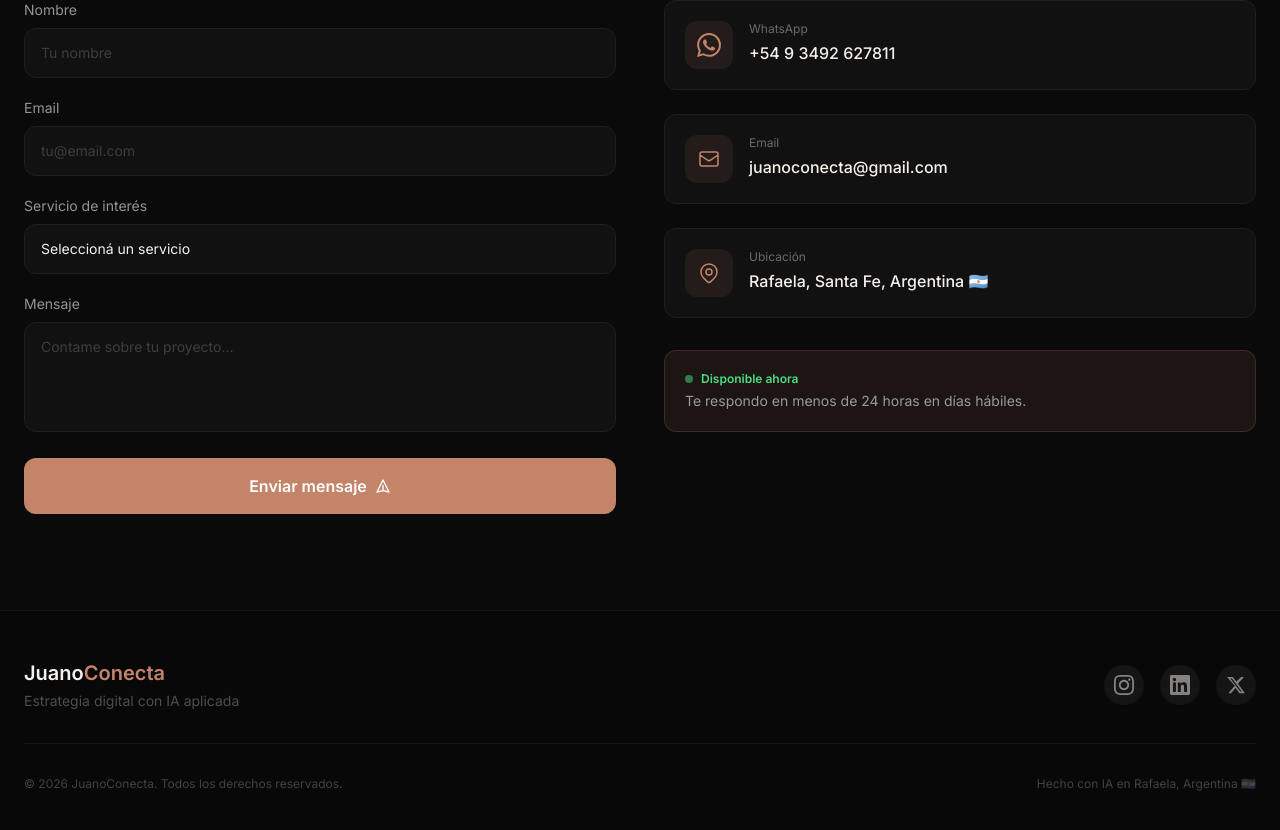
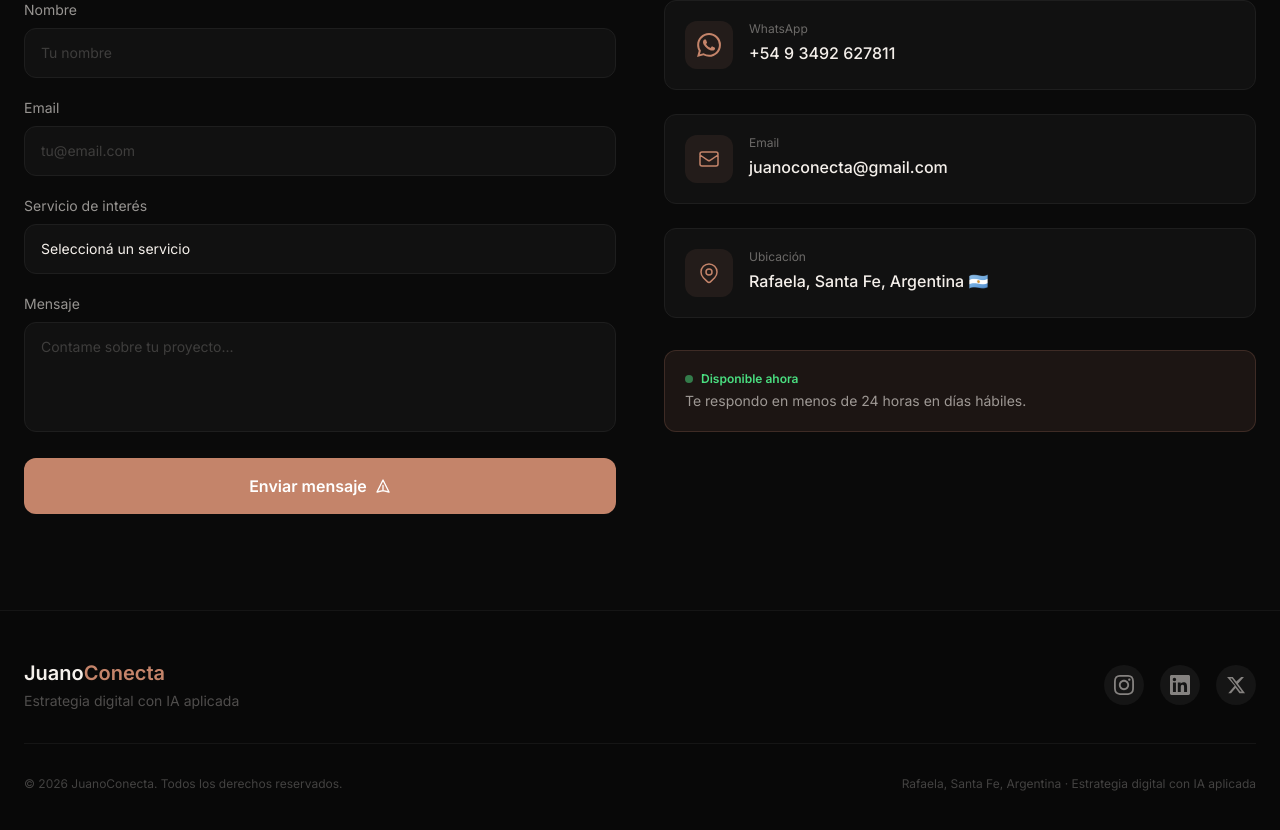
Before and after one commit to Rolebyte/juanoconecta, a React (Vite) app: page / in a window 1280 px wide. Shown: the part 7285-8115 px from the top of the page. Built offline with nearby package versions, Linux system fonts and the light colour scheme.

Commit message:
Update footer tagline to more professional copy

```diff
--- a/src/components/Footer.jsx
+++ b/src/components/Footer.jsx
@@ -63,7 +63,7 @@ export default function Footer() {
 
         <div className="flex flex-col md:flex-row items-center justify-between gap-4 text-crema/25 text-xs">
           <p>© 2026 JuanoConecta. Todos los derechos reservados.</p>
-          <p>Hecho con IA en Rafaela, Argentina 🇦🇷</p>
+          <p>Rafaela, Santa Fe, Argentina · Estrategia digital con IA aplicada</p>
         </div>
       </div>
     </footer>
```
